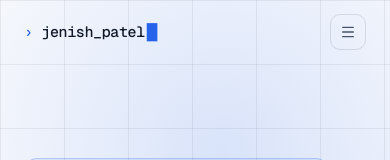
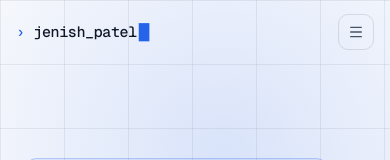
Before and after one commit to JenishPatel20/jenish-portfolio, a Next.js app: page / in a window 390 px wide. Shown: the top 160 px of the page. Built offline with nearby package versions, Linux system fonts and the light colour scheme.

Commit message:
Polish navigation labels and responsive header spacing

```diff
--- a/src/components/site-header.tsx
+++ b/src/components/site-header.tsx
@@ -10,7 +10,7 @@
 const navLinks = [
   { label: "Experience", href: "/#experience", sectionId: "experience" },
   { label: "Projects",   href: "/#projects",   sectionId: "projects"   },
-  { label: "Live Demo",  href: "/#demos",      sectionId: "demos"      },
+  { label: "Previews",   href: "/#demos",      sectionId: "demos"      },
   { label: "Skills",     href: "/#skills",     sectionId: "skills"     },
   { label: "Ask",        href: "/#ask",        sectionId: "ask"        },
   { label: "Contact",    href: "/#contact",    sectionId: "contact"    },
@@ -88,7 +88,7 @@
           : undefined
       }
     >
-      <div className="max-w-6xl mx-auto px-6 h-16 flex items-center justify-between">
+      <div className="max-w-6xl mx-auto px-4 sm:px-6 h-16 flex items-center justify-between">
 
         {/* Terminal cursor logo */}
         <Link
```
